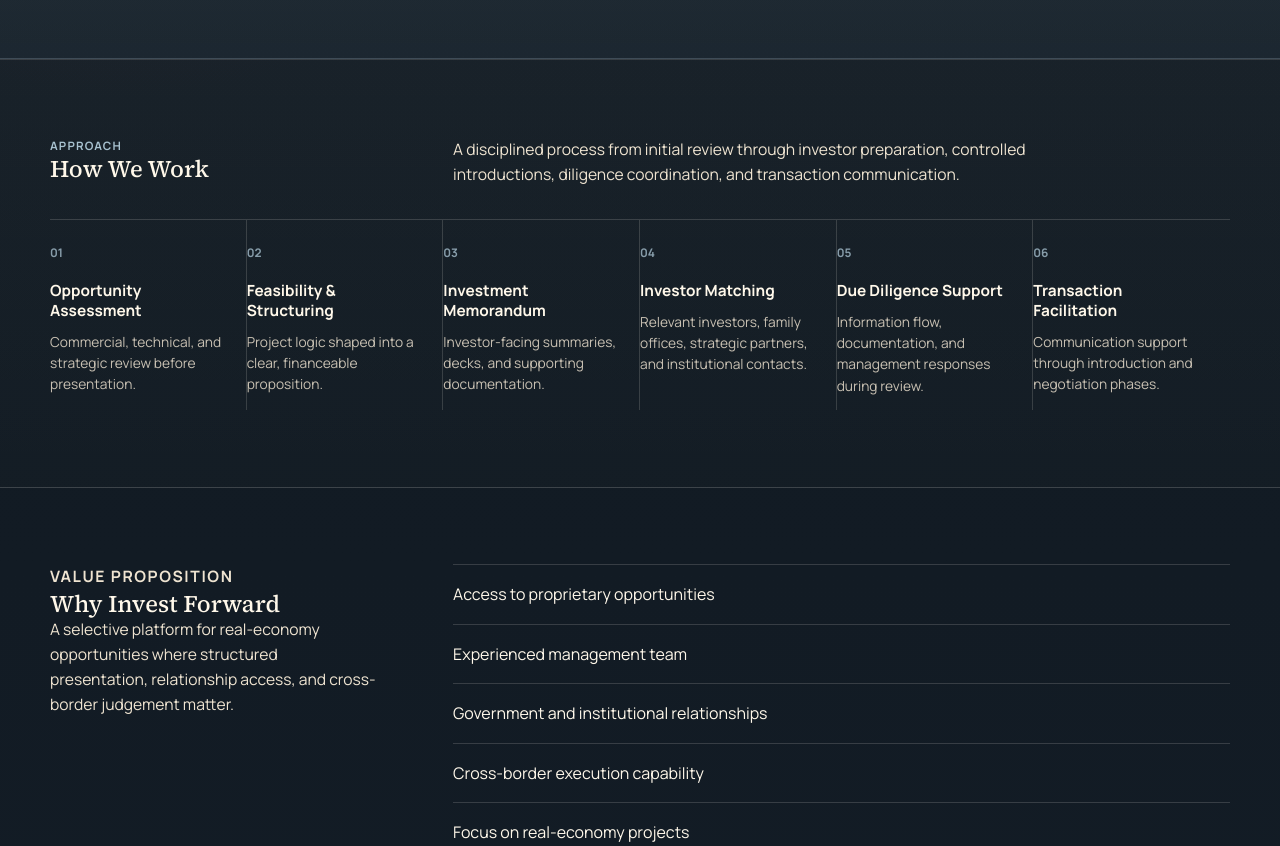
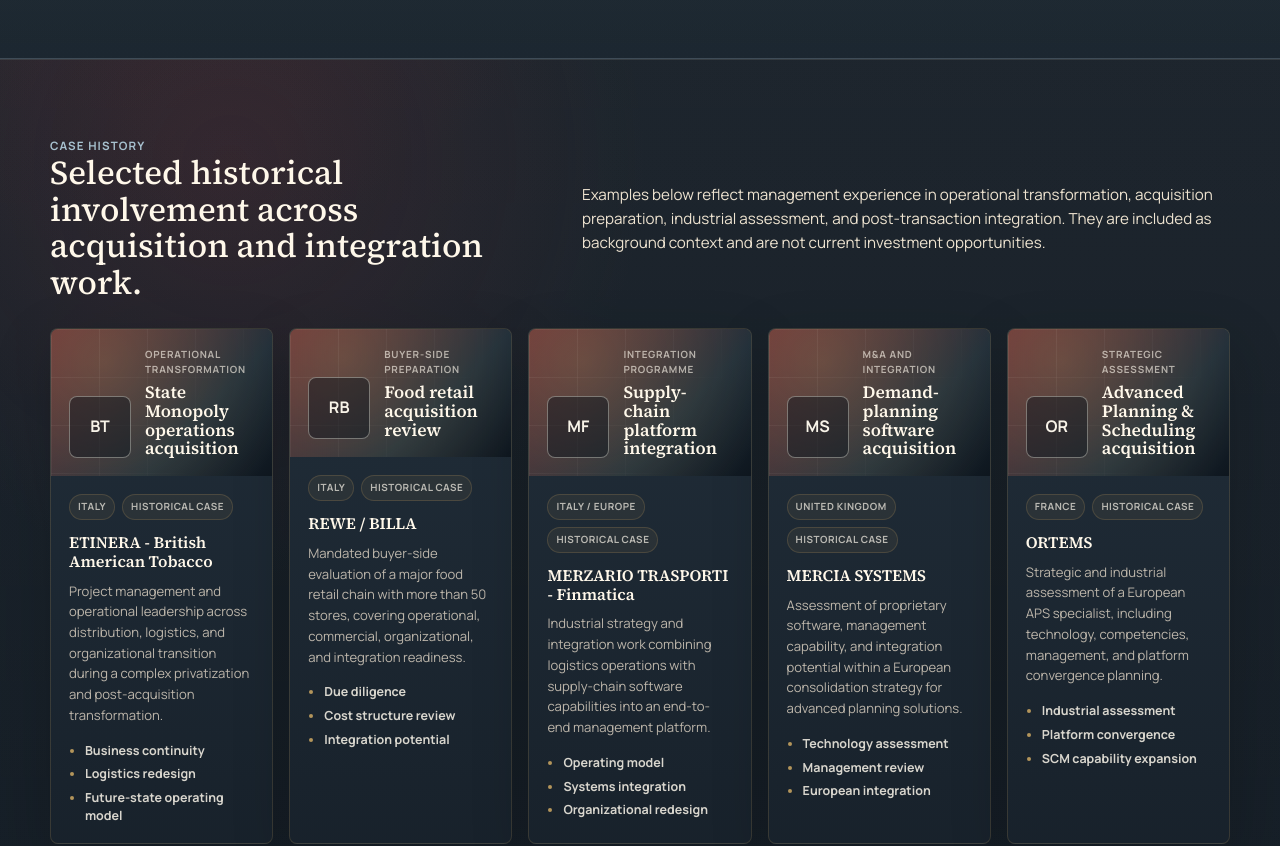
Before and after one commit to davimont62-maker/Invest-Forward-website, a Next.js app: page / in a window 1280 px wide. Shown: the part 1100-1946 px from the top of the page. Built offline with nearby package versions, Linux system fonts and the light colour scheme.

Commit message:
Add case history section

```diff
--- a/src/app/page.tsx
+++ b/src/app/page.tsx
@@ -32,6 +32,59 @@
   "Infrastructure",
   "Strategic Manufacturing",
   "Defence / Security",
+];
+
+const caseHistory = [
+  {
+    title: "ETINERA - British American Tobacco",
+    context: "State Monopoly operations acquisition",
+    geography: "Italy",
+    role: "Operational transformation",
+    monogram: "BT",
+    summary:
+      "Project management and operational leadership across distribution, logistics, and organizational transition during a complex privatization and post-acquisition transformation.",
+    focus: ["Business continuity", "Logistics redesign", "Future-state operating model"],
+  },
+  {
+    title: "REWE / BILLA",
+    context: "Food retail acquisition review",
+    geography: "Italy",
+    role: "Buyer-side preparation",
+    monogram: "RB",
+    summary:
+      "Mandated buyer-side evaluation of a major food retail chain with more than 50 stores, covering operational, commercial, organizational, and integration readiness.",
+    focus: ["Due diligence", "Cost structure review", "Integration potential"],
+  },
+  {
+    title: "MERZARIO TRASPORTI - Finmatica",
+    context: "Supply-chain platform integration",
+    geography: "Italy / Europe",
+    role: "Integration programme",
+    monogram: "MF",
+    summary:
+      "Industrial strategy and integration work combining logistics operations with supply-chain software capabilities into an end-to-end management platform.",
+    focus: ["Operating model", "Systems integration", "Organizational redesign"],
+  },
+  {
+    title: "MERCIA SYSTEMS",
+    context: "Demand-planning software acquisition",
+    geography: "United Kingdom",
+    role: "M&A and integration",
+    monogram: "MS",
+    summary:
+      "Assessment of proprietary software, management capability, and integration potential within a European consolidation strategy for advanced planning solutions.",
+    focus: ["Technology assessment", "Management review", "European integration"],
+  },
+  {
+    title: "ORTEMS",
+    context: "Advanced Planning & Scheduling acquisition",
+    geography: "France",
+    role: "Strategic assessment",
+    monogram: "OR",
+    summary:
+      "Strategic and industrial assessment of a European APS specialist, including technology, competencies, management, and platform convergence planning.",
+    focus: ["Industrial assessment", "Platform convergence", "SCM capability expansion"],
+  },
 ];
 
 export default function Home() {
@@ -97,6 +150,47 @@
                 </div>
               ))}
             </dl>
+          </div>
+        </section>
+
+        <section className="section case-history-section" id="case-history">
+          <div className="container portfolio-intro case-history-intro">
+            <div>
+              <p className="eyebrow">Case history</p>
+              <h2>Selected historical involvement across acquisition and integration work.</h2>
+            </div>
+            <p>
+              Examples below reflect management experience in operational transformation,
+              acquisition preparation, industrial assessment, and post-transaction integration.
+              They are included as background context and are not current investment opportunities.
+            </p>
+          </div>
+
+          <div className="container case-history-grid">
+            {caseHistory.map((item) => (
+              <article className="case-history-card" key={item.title}>
+                <div className="case-history-visual">
+                  <div className="case-history-monogram">{item.monogram}</div>
+                  <div>
+                    <span>{item.role}</span>
+                    <strong>{item.context}</strong>
+                  </div>
+                </div>
+                <div className="case-history-body">
+                  <div className="case-history-meta">
+                    <span>{item.geography}</span>
+                    <span>Historical case</span>
+                  </div>
+                  <h3>{item.title}</h3>
+                  <p>{item.summary}</p>
+                  <ul>
+                    {item.focus.map((focus) => (
+                      <li key={focus}>{focus}</li>
+                    ))}
+                  </ul>
+                </div>
+              </article>
+            ))}
           </div>
         </section>
 
--- a/styles.css
+++ b/styles.css
@@ -1259,6 +1259,163 @@
   color: #fff8ea;
 }
 
+.case-history-section {
+  border-top: 1px solid rgba(248, 243, 232, 0.14);
+  background:
+    radial-gradient(circle at 18% 12%, rgba(123, 46, 53, 0.22), transparent 26rem),
+    linear-gradient(180deg, rgba(255, 248, 234, 0.055), rgba(255, 248, 234, 0.02));
+}
+
+.case-history-intro {
+  margin-bottom: 26px;
+}
+
+.case-history-grid {
+  display: grid;
+  grid-template-columns: repeat(5, minmax(0, 1fr));
+  gap: 16px;
+}
+
+.case-history-card {
+  overflow: hidden;
+  border: 1px solid rgba(201, 165, 97, 0.18);
+  border-radius: var(--radius);
+  background:
+    linear-gradient(180deg, rgba(34, 46, 58, 0.96), rgba(25, 34, 44, 0.96));
+  box-shadow: 0 18px 58px rgba(0, 0, 0, 0.2);
+  transition: transform 180ms ease, border-color 180ms ease, box-shadow 180ms ease;
+}
+
+.case-history-card:hover {
+  transform: translateY(-3px);
+  border-color: rgba(201, 165, 97, 0.42);
+  box-shadow: 0 26px 72px rgba(0, 0, 0, 0.28);
+}
+
+.case-history-visual {
+  position: relative;
+  display: grid;
+  grid-template-columns: auto minmax(0, 1fr);
+  gap: 14px;
+  align-items: end;
+  min-height: 128px;
+  padding: 18px;
+  isolation: isolate;
+  overflow: hidden;
+}
+
+.case-history-visual::before,
+.case-history-visual::after {
+  content: "";
+  position: absolute;
+  inset: 0;
+  z-index: -1;
+}
+
+.case-history-visual::before {
+  background:
+    radial-gradient(circle at 24% 22%, rgba(201, 165, 97, 0.26), transparent 12rem),
+    linear-gradient(135deg, rgba(123, 46, 53, 0.72), rgba(30, 45, 57, 0.98) 64%, rgba(13, 21, 29, 0.96));
+}
+
+.case-history-visual::after {
+  background:
+    linear-gradient(90deg, rgba(248, 243, 232, 0.12) 1px, transparent 1px),
+    linear-gradient(rgba(248, 243, 232, 0.1) 1px, transparent 1px);
+  background-size: 48px 48px;
+  mask-image: linear-gradient(120deg, rgba(0, 0, 0, 0.68), transparent 78%);
+}
+
+.case-history-monogram {
+  display: grid;
+  place-items: center;
+  width: 62px;
+  aspect-ratio: 1;
+  border: 1px solid rgba(248, 243, 232, 0.38);
+  border-radius: 8px;
+  background: rgba(13, 21, 29, 0.46);
+  color: var(--ink);
+  font-size: 1rem;
+  font-weight: 800;
+}
+
+.case-history-visual div:last-child {
+  display: grid;
+  gap: 5px;
+  min-width: 0;
+}
+
+.case-history-visual span {
+  color: rgba(248, 243, 232, 0.64);
+  font-size: 0.62rem;
+  font-weight: 800;
+  letter-spacing: 0.08em;
+  text-transform: uppercase;
+}
+
+.case-history-visual strong {
+  color: var(--heading);
+  font-family: var(--font-display), Georgia, serif;
+  font-size: clamp(1.05rem, 1.35vw, 1.28rem);
+  font-weight: 600;
+  line-height: 1.08;
+}
+
+.case-history-body {
+  padding: 18px;
+}
+
+.case-history-meta {
+  display: flex;
+  flex-wrap: wrap;
+  gap: 7px;
+  margin-bottom: 13px;
+}
+
+.case-history-meta span {
+  display: inline-flex;
+  min-height: 24px;
+  align-items: center;
+  padding: 4px 8px;
+  border: 1px solid rgba(201, 165, 97, 0.2);
+  border-radius: 999px;
+  background: rgba(201, 165, 97, 0.08);
+  color: rgba(248, 243, 232, 0.7);
+  font-size: 0.62rem;
+  font-weight: 800;
+  letter-spacing: 0.05em;
+  text-transform: uppercase;
+}
+
+.case-history-body h3 {
+  margin: 0 0 10px;
+  color: var(--heading);
+  font-size: clamp(1rem, 1.2vw, 1.18rem);
+  line-height: 1.18;
+}
+
+.case-history-body p {
+  margin: 0;
+  color: rgba(239, 228, 209, 0.76);
+  font-size: 0.82rem;
+  line-height: 1.58;
+}
+
+.case-history-body ul {
+  display: grid;
+  gap: 6px;
+  margin: 16px 0 0;
+  padding-left: 16px;
+  color: rgba(248, 243, 232, 0.86);
+  font-size: 0.78rem;
+  font-weight: 720;
+  line-height: 1.42;
+}
+
+.case-history-body li::marker {
+  color: rgba(201, 165, 97, 0.88);
+}
+
 .opportunity-access-section {
   border-top: 1px solid var(--line);
   background:
@@ -2559,6 +2716,7 @@
   .selected-projects-grid,
   .sector-list,
   .editorial-grid,
+  .case-history-grid,
   .portfolio-grid {
     grid-template-columns: repeat(2, minmax(0, 1fr));
   }
@@ -2789,6 +2947,7 @@
   .editorial-grid,
   .sector-list,
   .confidential-grid,
+  .case-history-grid,
   .portfolio-grid,
   .founder-row,
   .advisor-row,
```
